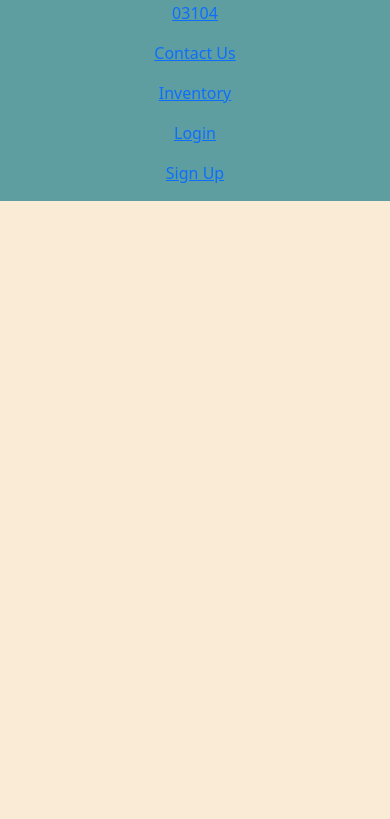
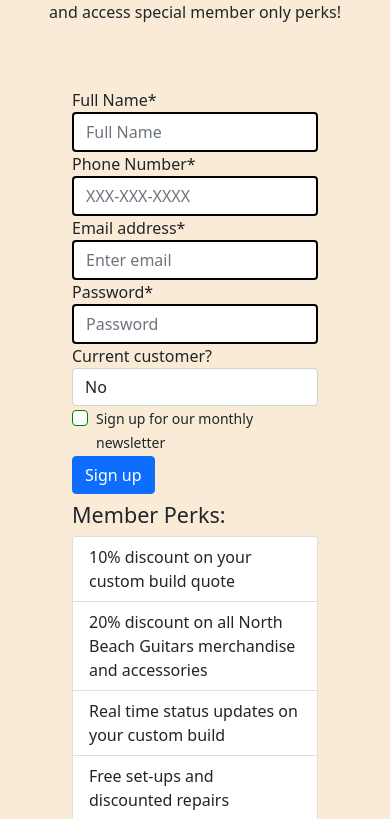
Before and after one commit to erikmartel/fse-capstone, a plain HTML site: page guitarshop_site/gs_registration.html in a window 390 px wide. Shown: the part 175-994 px from the top of the page. Before the commit the page ends 844 px from the top, so only its background shows below. Drawn offline with Linux system fonts and the light colour scheme.

Commit message:
Complete Signup page, signup form, memberperks and confirm responsiveness

```diff
--- a/guitarshop_site/gs_css/gs_site.css
+++ b/guitarshop_site/gs_css/gs_site.css
@@ -36,7 +36,6 @@ body {
 }
 
 
-
 .login-header-container{
     display:flex;
     justify-content:center;
@@ -52,8 +51,18 @@ body {
     justify-content:center;
     align-items:center;
     margin-top:2vh;
+    margin-bottom:2vh;
 }
 
+.reg-header-container{
+    display:flex;
+    justify-content:center;
+}
+
+.regbody{
+    display:flex;
+    justify-content:center;
+}
 
 
 input:required{
@@ -66,12 +75,7 @@ input:valid{
     border-style:solid;
 }
 
-
-.footer{
-    width:auto;
-    margin-top:20px
-}
+.footer{}
 
 .footerlinks{
-    display:inline;
 }
--- a/guitarshop_site/gs_registration.html
+++ b/guitarshop_site/gs_registration.html
@@ -46,7 +46,71 @@
         </nav>
     </header>
 
+    <div class="reg-header-container">
+        <div class="text-center reg-header">
+            <h1>Sign up with North Beach Guitars</h1>
+            <p>
+                Sign up to get free shipping, track recent orders and access special member only perks!
+            </p>
+        </div>
+    </div>
 
+    <div class="container">
+
+        <div class="row m-5">
+
+            <div class="col-md-6 reg-form">
+                <form>
+                    <div class="form-group">
+                    <label for="Name">Full Name*</label>
+                    <input type="text" required class="form-control" id="Name" placeholder="Full Name">
+                    </div>
+                    <div class="form-group">
+                    <label for="Phone">Phone Number*</label>
+                    <input type="tel" required class="form-control" id="Phone" placeholder="XXX-XXX-XXXX">
+                    </div>
+                    <div class="form-group">
+                    <label for="InputEmail">Email address*</label>
+                    <input type="email" required class="form-control" id="InputEmail" aria-describedby="emailHelp" placeholder="Enter email">
+                    </div>
+                    <div class="form-group">
+                    <label for="exampleInputPassword1">Password*</label>
+                    <input type="password" required class="form-control" id="exampleInputPassword1" placeholder="Password">
+                    </div>
+                    <div class="form-group">
+                        <label for="currentCustomer">Current customer?</label>
+                        <select class="form-control" id="currentCustomer">
+                            <option>No</option>
+                            <option>Yes</option>
+                        </select>
+                    </div>
+                    <div class="form-check">
+                    <input type="checkbox" class="form-check-input" id="newsletterSub">
+                    <label class="form-check-label" for="newsletterSub"><small>Sign up for our monthly newsletter</small></label>
+                    </div>
+                    <button type="submit" class="btn btn-primary">Sign up</button>
+                </form>
+            </div>
+
+            <div class="col-md-6 mt-2 member-perks">
+                <h4>Member Perks:</h4>
+                <ul class="list-group">
+                    <li class="list-group-item">10% discount on your custom build quote</li>
+                    <li class="list-group-item">20% discount on all North Beach Guitars merchandise and accessories</li>
+                    <li class="list-group-item">Real time status updates on your custom build</li>
+                    <li class="list-group-item">Free set-ups and discounted repairs</li>
+                    <li class="list-group-item">Early access to prototypes, promotions, and customer events</li>
+                    <li class="list-group-item">Chat and collaborate with other customers on your next build ideas</li>
+                </ul>
+            </div>
+
+        </div>
+
+
+
+
+
+    </div>
 
 
 
```
Also changed, not shown: guitarshop_site/gs_home.html (+1 -1 lines).
